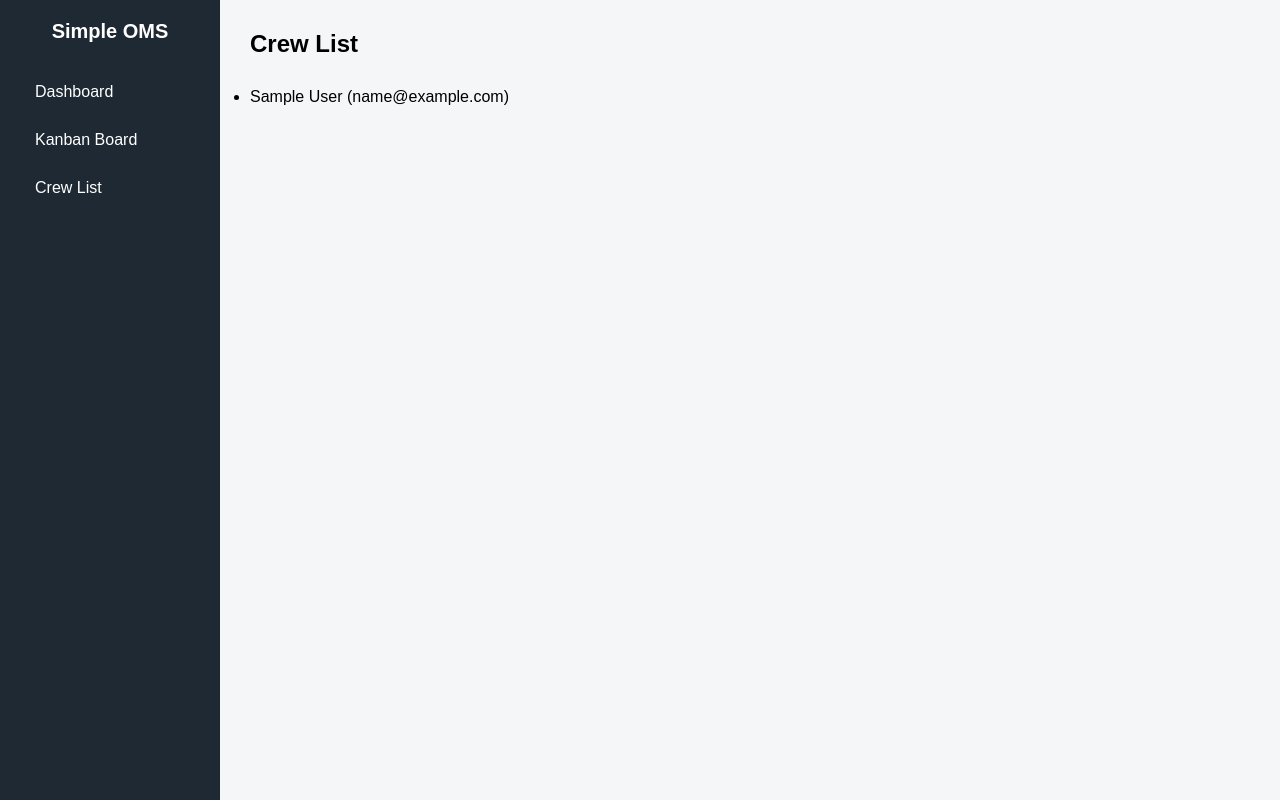
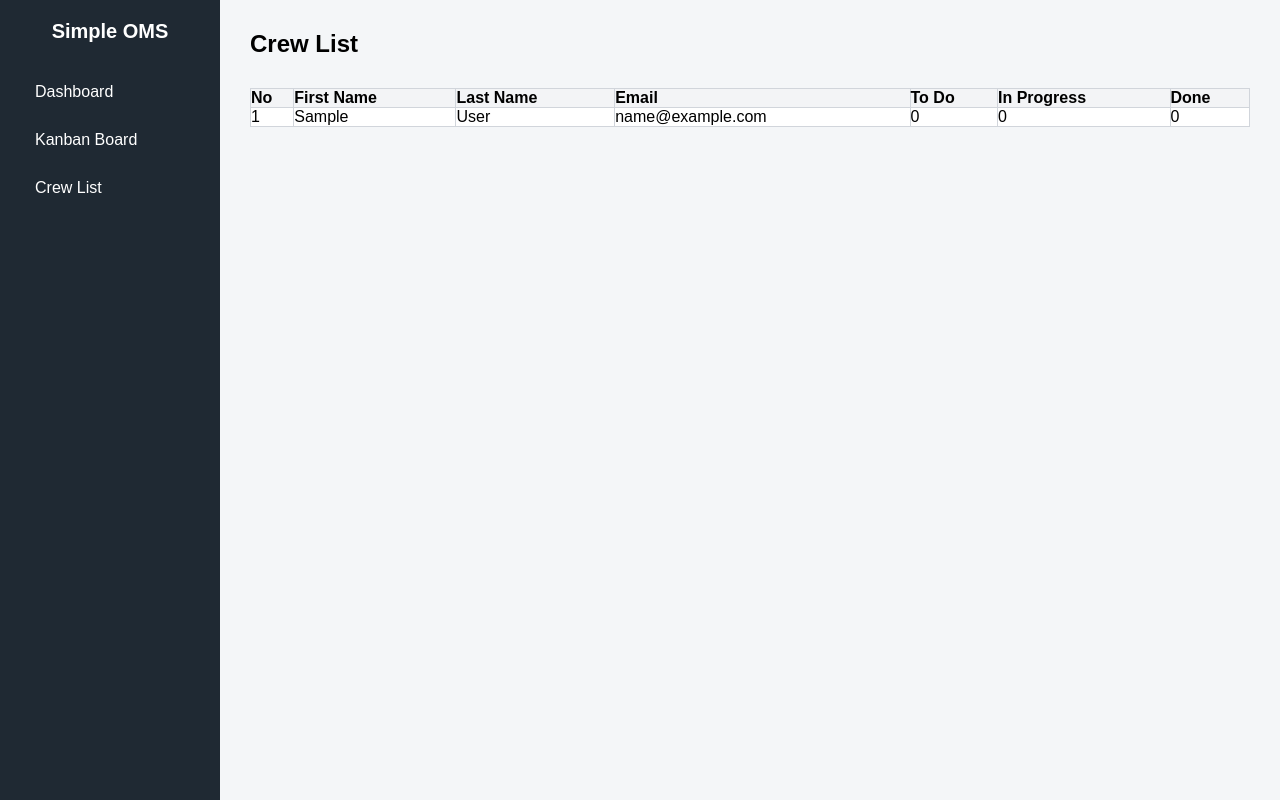
Before and after one commit to Fadri-Ashley/Simple-OMS, a Django app: page /crew/ in a window 1280 px wide. Run offline with Django 5.2, Linux system fonts and the light colour scheme; the visitor is signed in with stand-in values (Sample User, id 1); data comes from the database, SQL or seed files in the repository; data that the repository does not hold is empty.

Commit message:
update crew list

```diff
--- a/core/templates/crew_list.html
+++ b/core/templates/crew_list.html
@@ -59,6 +59,21 @@
       .header h1 {
         font-size: 24px;
       }
+
+      table {
+        border-collapse: collapse;
+        background: #fff;
+      }
+
+      th,
+      td {
+        border: 1px solid #d1d5db;
+        text-align: left;
+      }
+
+      th {
+        background-color: #f3f4f6;
+      }
     </style>
   </head>
   <body>
@@ -74,15 +89,36 @@
         <h1>Crew List</h1>
       </div>
 
-      <ul>
-        {% for user in users %}
-        <li>
-          {{ user.get_full_name|default:user.username }} ({{ user.email }})
-        </li>
-        {% empty %}
-        <li>No users found.</li>
-        {% endfor %}
-      </ul>
+      <table border="1" cellpadding="10" cellspacing="0" width="100%">
+        <thead style="background: #e5e7eb">
+          <tr>
+            <th>No</th>
+            <th>First Name</th>
+            <th>Last Name</th>
+            <th>Email</th>
+            <th>To Do</th>
+            <th>In Progress</th>
+            <th>Done</th>
+          </tr>
+        </thead>
+        <tbody>
+          {% for user in users %}
+          <tr>
+            <td>{{ forloop.counter }}</td>
+            <td>{{ user.first_name|default:"-" }}</td>
+            <td>{{ user.last_name|default:"-" }}</td>
+            <td>{{ user.email }}</td>
+            <td align="center">{{ user.todo_count }}</td>
+            <td align="center">{{ user.progress_count }}</td>
+            <td align="center">{{ user.done_count }}</td>
+          </tr>
+          {% empty %}
+          <tr>
+            <td colspan="7" align="center">No users found</td>
+          </tr>
+          {% endfor %}
+        </tbody>
+      </table>
     </div>
   </body>
 </html>
--- a/core/views.py
+++ b/core/views.py
@@ -1,8 +1,9 @@
 from django.shortcuts import render, redirect, get_object_or_404
 from django.contrib import messages
-from django.contrib.auth import authenticate, login, logout
+from django.contrib.auth import authenticate, login, logout, get_user_model
 from django.contrib.auth.decorators import login_required
 from django.contrib.auth.models import User
+from django.db.models import Count, Q
 from django.http import HttpResponse
 from django.template import loader
 from .models import Task
@@ -122,16 +123,26 @@ def update_status_ajax(request):
 
 @login_required
 def user_list_view(request):
-    # Retrieve all user objects from the database
     User = get_user_model()
-    users = User.objects.all().order_by('last_name', 'first_name') # Optional: order the list
 
-    # Pass the user list to the template context
-    context = {
+    users = User.objects.annotate(
+        todo_count=Count(
+            'updated_tasks',
+            filter=Q(updated_tasks__status='todo')
+        ),
+        progress_count=Count(
+            'updated_tasks',
+            filter=Q(updated_tasks__status='progress')
+        ),
+        done_count=Count(
+            'updated_tasks',
+            filter=Q(updated_tasks__status='done')
+        ),
+    ).order_by('last_name', 'first_name')
+
+    return render(request, 'crew_list.html', {
         'users': users
-    }
-    return render(request, 'crew_list.html', context)
-
+    })
 # Throttle
 # Use Postman for test
 class TestThrottleView(APIView):
```
